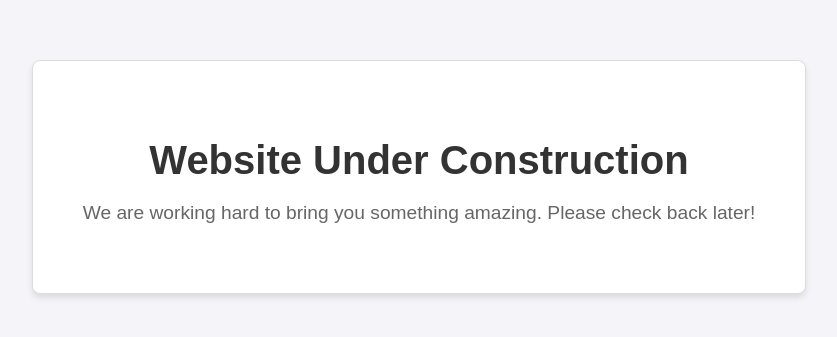
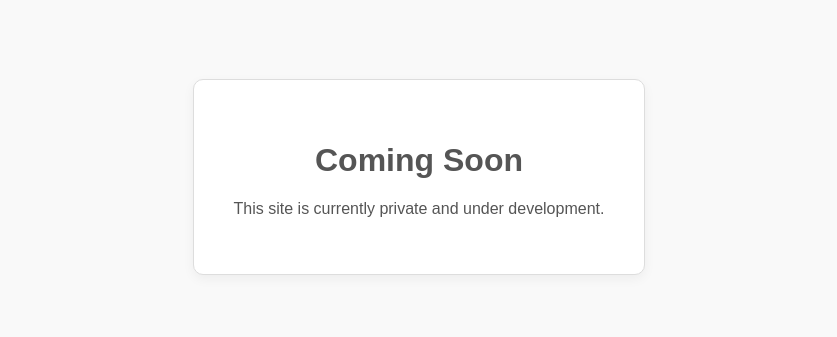
Before and after one commit to priyam0k/priyam0k.github.io, a plain HTML site: page index.html in a window 1280 px wide. Shown: the part 223-560 px from the top of the page, without its empty margins (221-1058 px from the left). Drawn offline with Linux system fonts and the light colour scheme.

Commit message:
Update index.html

```diff
--- a/index.html
+++ b/index.html
@@ -3,41 +3,32 @@
 <head>
     <meta charset="UTF-8">
     <meta name="viewport" content="width=device-width, initial-scale=1.0">
-    <title>Website Under Construction</title>
+    <title>Under Construction</title>
 
-    <!-- Google Site Verification -->
+    <!-- Site Verifications (Add yours here) -->
     <meta name="google-site-verification" content="NgtKBZy-dIIZpjFvnPCPgjfiNv7WO_qn8UkYrbS3uJA" />
+    <!-- Example Bing Verification Tag -->
+    <!-- <meta name="msvalidate.01" content="YOUR_BING_CODE_HERE" /> -->
 
-    <!-- Prevents this site from appearing in search engine results -->
-    <meta name="robots" content="noindex, nofollow">
+    <!-- UNIVERSAL DE-INDEXING COMMANDS -->
+    <!-- Tells ALL standard search engines (Google, Bing, Yandex, etc.) NOT to index -->
+    <meta name="robots" content="noindex, nofollow, noarchive">
+
+    <!-- Specific commands for major bots as a fallback -->
+    <meta name="googlebot" content="noindex, nofollow">
+    <meta name="bingbot" content="noindex, nofollow">
+    <meta name="slurp" content="noindex, nofollow"> <!-- For Yahoo -->
+    <meta name="baiduspider" content="noindex, nofollow"> <!-- For Baidu -->
 
     <style>
-        body {
-            font-family: Arial, sans-serif;
-            display: flex;
-            justify-content: center;
-            align-items: center;
-            height: 100vh;
-            margin: 0;
-            background-color: #f4f4f9;
-            color: #333;
-            text-align: center;
-        }
-        .container {
-            border: 1px solid #ddd;
-            padding: 50px;
-            background: #fff;
-            box-shadow: 0 4px 6px rgba(0,0,0,0.1);
-            border-radius: 8px;
-        }
-        h1 { font-size: 2.5rem; margin-bottom: 10px; }
-        p { font-size: 1.2rem; color: #666; }
+        body { font-family: sans-serif; display: flex; justify-content: center; align-items: center; height: 100vh; margin: 0; background: #f9f9f9; color: #555; text-align: center; }
+        .container { padding: 40px; background: white; border: 1px solid #ddd; border-radius: 10px; box-shadow: 0 4px 12px rgba(0,0,0,0.05); }
     </style>
 </head>
 <body>
     <div class="container">
-        <h1>Website Under Construction</h1>
-        <p>We are working hard to bring you something amazing. Please check back later!</p>
+        <h1>Coming Soon</h1>
+        <p>This site is currently private and under development.</p>
     </div>
 </body>
 </html>
```
